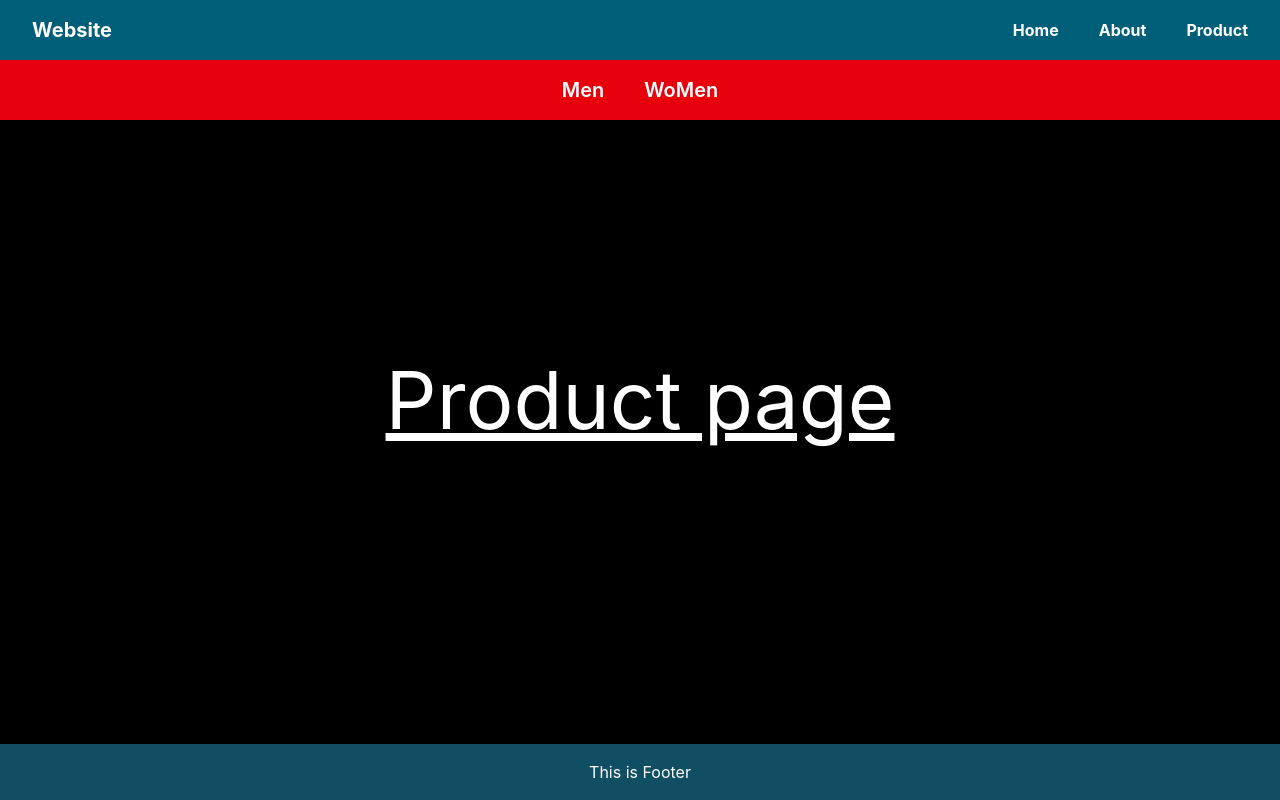
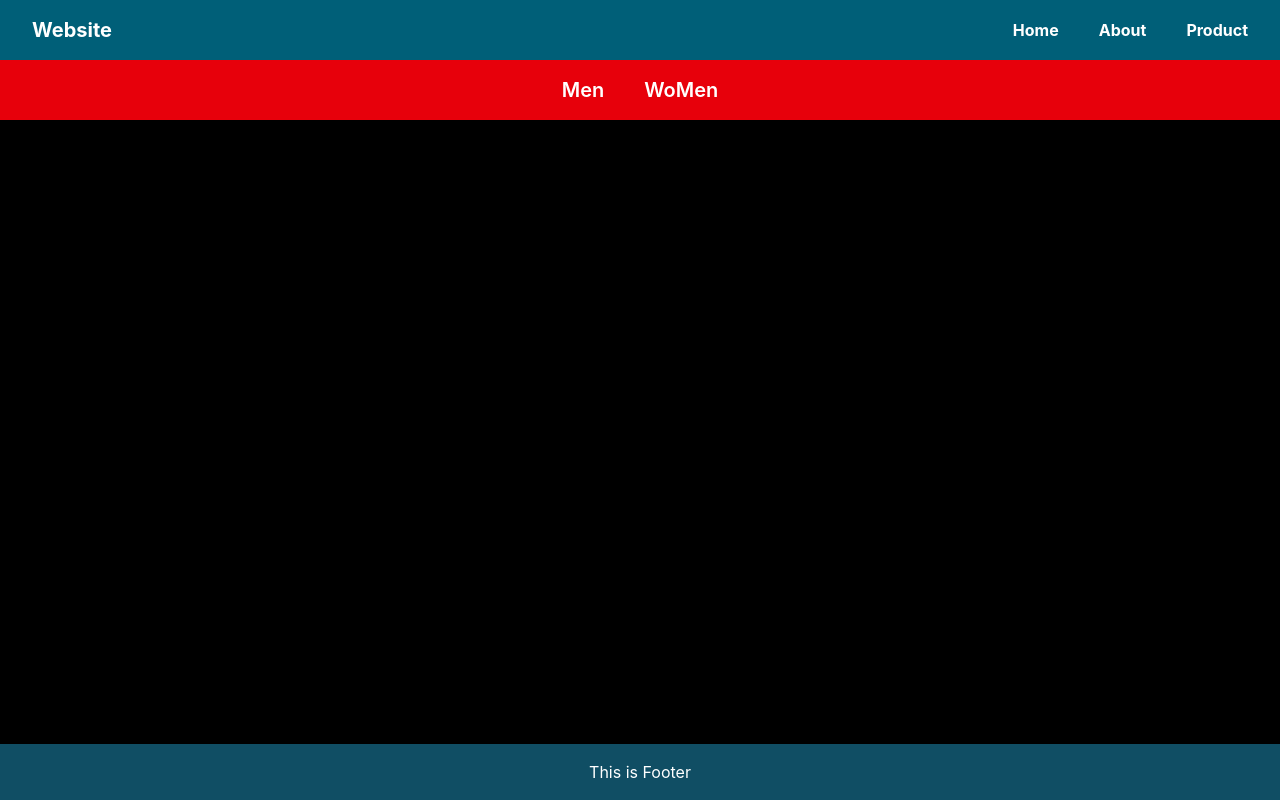
Before and after one commit to PiyushMishraX/ReactJS, a React (Vite) app in the folder routing-advanced-19/: page /product in a window 1280 px wide. Built offline with nearby package versions, Linux system fonts and the light colour scheme.

Commit message:
proper nesting method

```diff
--- a/routing-advanced-19/src/App.jsx
+++ b/routing-advanced-19/src/App.jsx
@@ -18,9 +18,13 @@ const App = () => {
       <Routes>
         <Route path="/" element={<Home />} />
         <Route path="/about" element={<About />} />
-        <Route path="/product" element={<Product />} />
-        <Route path="/product/men" element={<Men />} />
-        <Route path="/product/women" element={<Women />} />
+        <Route path="/product" element={<Product />} >
+        {/* proper esting method */}
+        {/* <Route path="/product/men" element={<Men />} />
+        <Route path="/product/women" element={<Women />} /> */}
+        <Route path="men" element={<Men />} />
+        <Route path="women" element={<Women />} />
+        </Route>
 
         <Route path="*" element={<NotFound/>}/>
       </Routes>
--- a/routing-advanced-19/src/pages/Product.jsx
+++ b/routing-advanced-19/src/pages/Product.jsx
@@ -1,5 +1,5 @@
 import React from "react";
-import { Link } from "react-router-dom";
+import { Link, Outlet } from "react-router-dom";
 
 const Product = () => {
   return (
@@ -12,7 +12,9 @@ const Product = () => {
           WoMen
         </Link>
       </div>
-      <h1>Product page</h1>
+      {/* <h1>Product page</h1> */}
+
+      <Outlet />
     </div>
   );
 };
```
